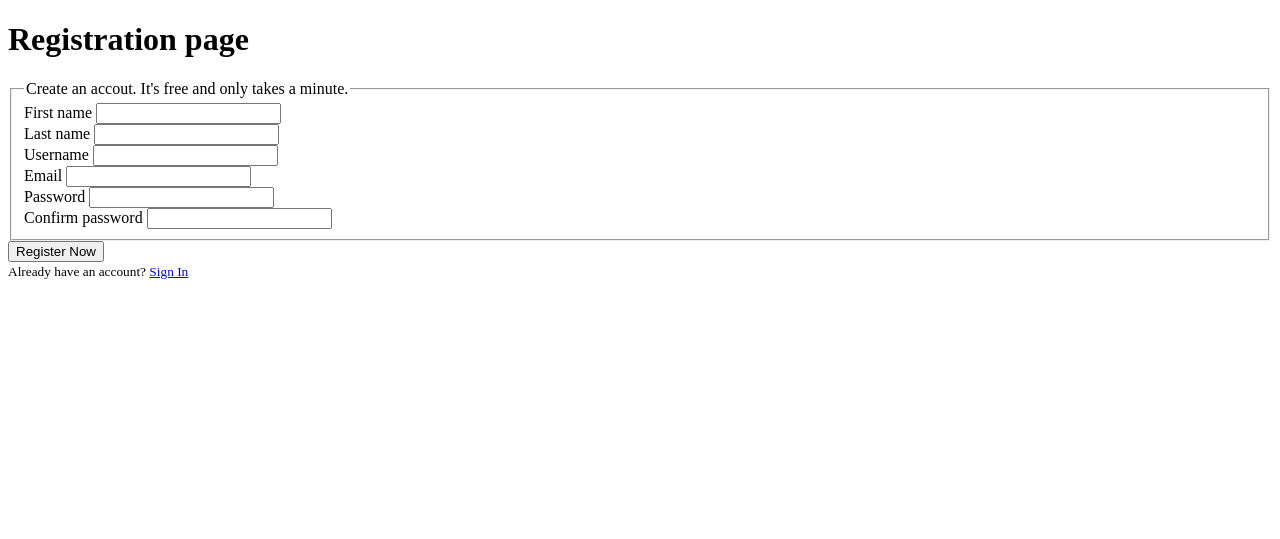
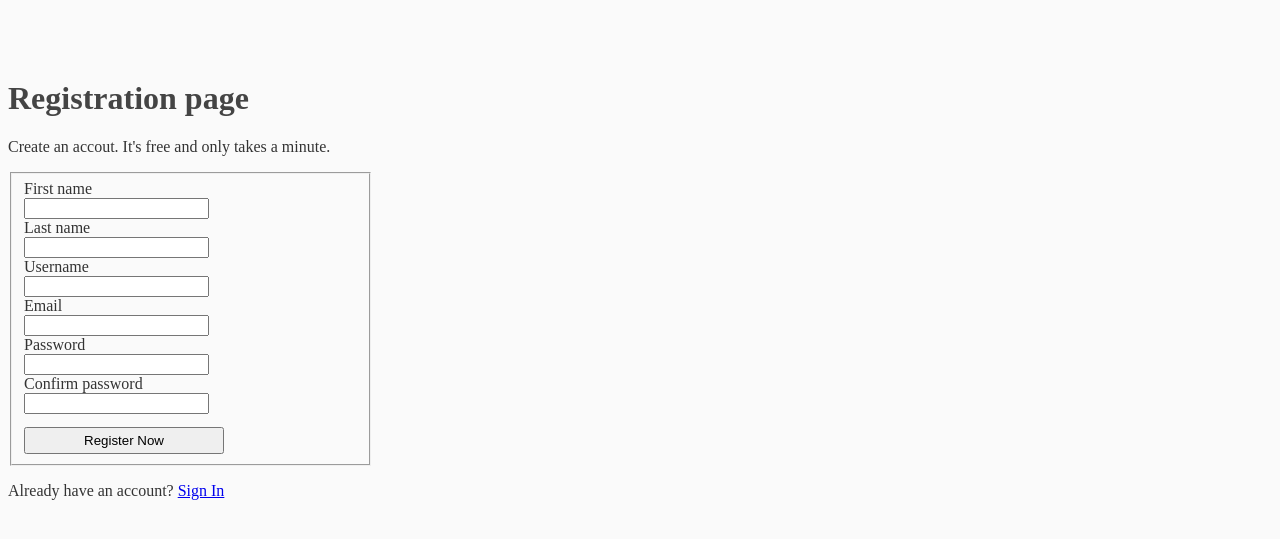
Before and after one commit to alexeysp11/flask-social-blog, a Flask app: page /register in a window 1280 px wide. Shown: the top 539 px of the page. Run offline with Flask 2, Linux system fonts and the light colour scheme.

Commit message:
Added some CSS styles

```diff
--- /dev/null
+++ b/static/main.css
@@ -0,0 +1,31 @@
+body {
+    background: #fafafa;
+    color: #333333;
+    margin-top: 5rem;
+}
+
+h1, h2, h3, h4, h5, h6 {
+    color: #444444;
+}
+
+.registration-form {
+    text-align: left;
+}
+
+.input-userdata {
+    width: 250pt;
+}
+
+.firstname-div {
+    text-align: left;
+}
+
+.lastname-div {
+    text-align: left;
+}
+
+.submit-btn {
+    height: 20pt;
+    width: 150pt;
+    margin-top: 10pt;
+}
--- a/templates/layout.html
+++ b/templates/layout.html
@@ -1,11 +1,17 @@
 <!DOCTYPE html>
-<html>
+<html lang="en">
 	<head>
+		<meta charset="utf-8">
+    	<meta content="width=device-width, initial-scale=1, shrink-to-fit=no">
+
+		<link rel="stylesheet" type="text/css" href="{{ url_for('static', filename='main.css') }}">
+
 		<title>
 			{% block title %}{% endblock %}
 		</title>
 	</head>
 	<body>
+		<!-- Add navigation, site-header, languages etc -->
 		{% block content %}{% endblock %}
 	</body>
 </html>
--- a/templates/register.html
+++ b/templates/register.html
@@ -5,46 +5,50 @@
 {% block content %}
     <div>
         <h1>Registration page</h1>
-        <form>
+        <form class="registration-form">
             {{ form.hidden_tag() }}
-            <fieldset>
-                <legend>
-                    Create an accout. It's free and only takes a minute.
-                </legend>
-                <div class="form-group">
-                    {{ form.firstname.label(class="form-control-label") }}
-                    {{ form.firstname(class="form-control form-control=lg") }}
+            <p>Create an accout. It's free and only takes a minute.</p>
+            <fieldset class="input-userdata">
+                <div class="firstname-div">
+                    {{ form.firstname.label(class="firstname-div") }}
+                    <br>
+                    {{ form.firstname(class="firstname-div") }}
                 </div>
-                <div class="form-group">
-                    {{ form.lastname.label(class="form-control-label") }}
-                    {{ form.lastname(class="form-control form-control=lg") }}
+                <div class="lastname-div">
+                    {{ form.lastname.label(class="lastname-div") }}
+                    <br>
+                    {{ form.lastname(class="lastname-div") }}
                 </div>
                 <div class="form-group">
                     {{ form.username.label(class="form-control-label") }}
+                    <br>
                     {{ form.username(class="form-control form-control=lg") }}
                 </div>
                 <div class="form-group">
                     {{ form.email.label(class="form-control-label") }}
+                    <br>
                     {{ form.email(class="form-control form-control=lg") }}
                 </div>
                 <div class="form-group">
                     {{ form.password.label(class="form-control-label") }}
+                    <br>
                     {{ form.password(class="form-control form-control=lg") }}
                 </div>
                 <div class="form-group">
                     {{ form.confirm_password.label(class="form-control-label") }}
+                    <br>
                     {{ form.confirm_password(class="form-control form-control=lg") }}
                 </div>
+                <div>
+                    {{ form.submit(class="submit-btn") }}
+                </div>
             </fieldset>
-            <div>
-                {{ form.submit(class="btn btn-outline-info") }}
-            </div>
         </form>
     </div>
     <div class="border-top pt-3">
-        <small class="text-muted">
+        <p class="text-muted">
             Already have an account?
             <a href= "{{ url_for('login') }}">Sign In</a>
-        </small>
+        </p>
     </div>
 {% endblock content %}
```
Also changed, not shown: templates/login.html (+11 -11 lines).
